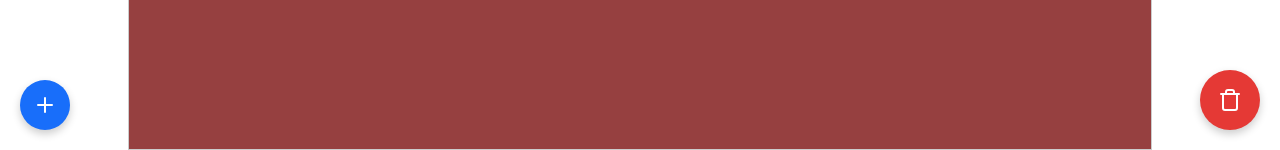
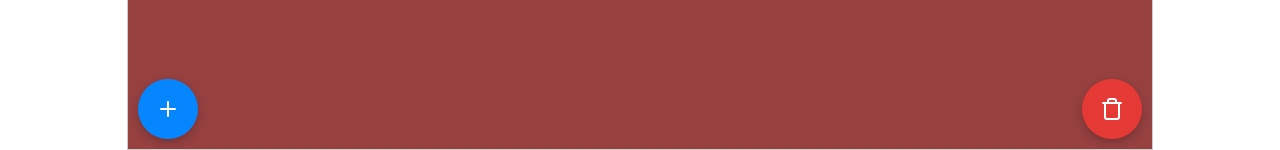
Before and after one commit to jdevy/domandj, a Vue app: page / in a window 1280 px wide. Shown: the part 650-800 px from the top of the page. Built offline with nearby package versions, Linux system fonts and the light colour scheme; what vue-konva would draw is missing.

Commit message:
feat(): ramène les boutons au dessus du v-stage

```diff
--- a/src/App.vue
+++ b/src/App.vue
@@ -8,14 +8,19 @@
         {{ className }}
       </span>
     </div>
-    <Konvaboard :plots="plots" :students="students" :avatar-image="avatarImage" :stage-size="stageSize"
-      @update:plots="plots = $event" @update:students="students = $event" @delete-plot="deletePlot" />
 
-    <button class="plus" @click="addPlot">
-      <LucidePlus size="24" />
-    </button>
-    <div class="trash-zone">
-      <LucideTrash size="24" />
+    <div class="stage-container stage-position">
+
+      <Konvaboard :plots="plots" :students="students" :avatar-image="avatarImage" :stage-size="stageSize"
+        @update:plots="plots = $event" @update:students="students = $event" @delete-plot="deletePlot" />
+
+      <button class="round-icon-btn plus-btn bottom-left" @click="addPlot">
+        <LucidePlus size="24" />
+      </button>
+
+      <div class="round-icon-btn trash-zone bottom-right" >
+        <LucideTrash size="24" />
+      </div>
     </div>
 
   </div>
@@ -31,8 +36,8 @@ import Konvaboard from './components/Konvaboard.vue'
 const avatarImage = ref(null)
 
 const stageSize = reactive({
-  width: 800,
-  height: 600
+  width: window.innerWidth,
+  height: window.innerHeight
 })
 
 const plots = ref([
--- a/src/components/Konvaboard.vue
+++ b/src/components/Konvaboard.vue
@@ -198,7 +198,7 @@ function highlightPlotUnder(student, event) {
     margin: 0 auto;
     padding: 0;
     box-sizing: border-box;
-    border: 1px solid #ccc;
+    border: 0px;
     background-color: #964040;
     overflow: hidden;
     position: relative;
--- a/src/styles/style.css
+++ b/src/styles/style.css
@@ -18,6 +18,21 @@ html {
   height: 100vh;
   overflow: hidden;
   position: relative;
+}
+
+.stage-container {
+  height: 100vh;
+  width: 100%;
+  position: relative;
+  border: 1px solid #ccc;
+  background-color: #fff;
+  overflow: hidden;
+}
+
+.stage-position {
+  position: relative;
+  width: 100%;
+  max-width: 1024px;
 }
 
 .class-selector {
@@ -48,46 +63,37 @@ html {
   color: white;
 }
 
-.plus {
+/* Bouton circulaire générique */
+.round-icon-btn {
   position: absolute;
   bottom: 20px;
-  left: 20px;
-  width: 50px;
-  height: 50px;
+  width: 60px;
+  height: 60px;
   border-radius: 50%;
-  background-color: #186efa;
+  display: flex;
+  justify-content: center;
+  align-items: center;
   color: white;
-  font-size: 28px;
-  font-weight: bold;
-  border: none;
   cursor: pointer;
   box-shadow: 0 4px 8px rgba(0, 0, 0, 0.2);
-  display: flex;
-  align-items: center;
-  justify-content: center;
   z-index: 10;
   transition: background-color 0.2s;
+  outline: none;
+  border: none;
 }
 
-.plus:hover {
-  background-color: #0d4dbe;
+.plus-btn {
+  left: 20px;
+  background-color: hsl(209, 100%, 51%);
+}
+
+.plus-btn:hover {
+  background-color: hsl(209, 100%, 40%);
 }
 
 .trash-zone {
-  position: absolute;
-  bottom: 20px;
   right: 20px;
-  width: 60px;
-  height: 60px;
-  border-radius: 50%;
   background-color: #e53935;
-  display: flex;
-  align-items: center;
-  justify-content: center;
-  box-shadow: 0 4px 8px rgba(0,0,0,0.2);
-  z-index: 10;
-  cursor: pointer;
-  transition: background-color 0.2s;
 }
 
 .trash-zone:hover {
@@ -97,3 +103,14 @@ html {
 .trash-zone svg {
   stroke: white;
 }
+.bottom-left {
+  position: absolute;
+  bottom: 10px;
+  left: 10px;
+}
+
+.bottom-right {
+  position: absolute;
+  bottom: 10px;
+  right: 10px;
+}
```
